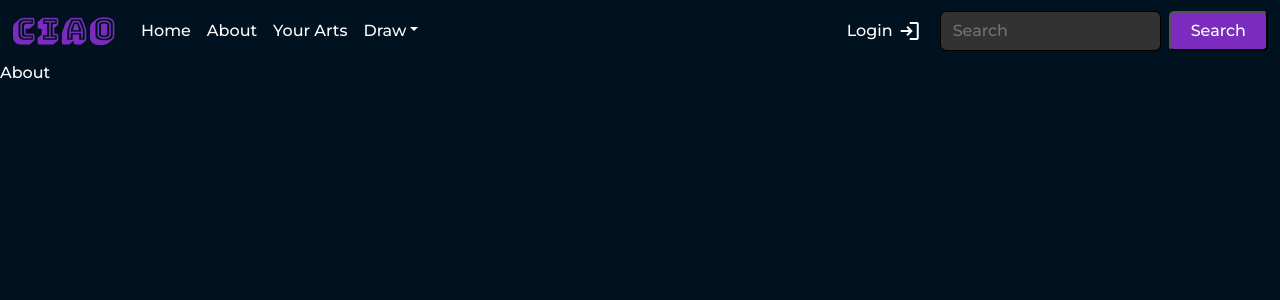
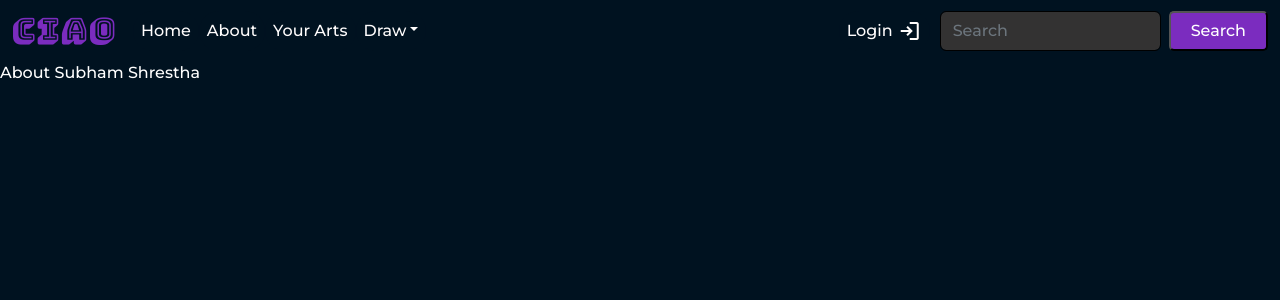
Before and after one commit to suwubham/ciao, a React (Create React App) app: page /about in a window 1280 px wide. Shown: the top 300 px of the page. Built offline with nearby package versions, Linux system fonts and the light colour scheme.

Commit message:
add about page

```diff
--- a/src/components/About.js
+++ b/src/components/About.js
@@ -5,7 +5,7 @@ export default function About() {
   return (
     <>
       <Navbar />
-      <div>About</div>
+      <div>About Subham Shrestha</div>
     </>
   )
 }
```
